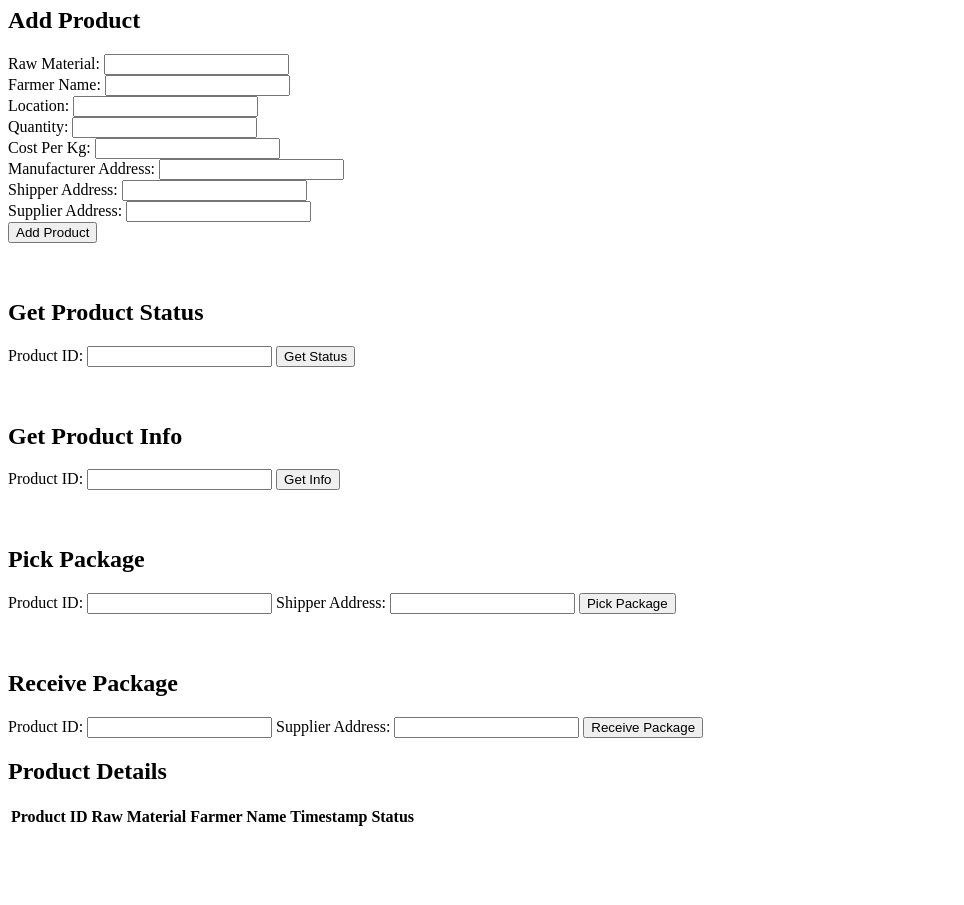
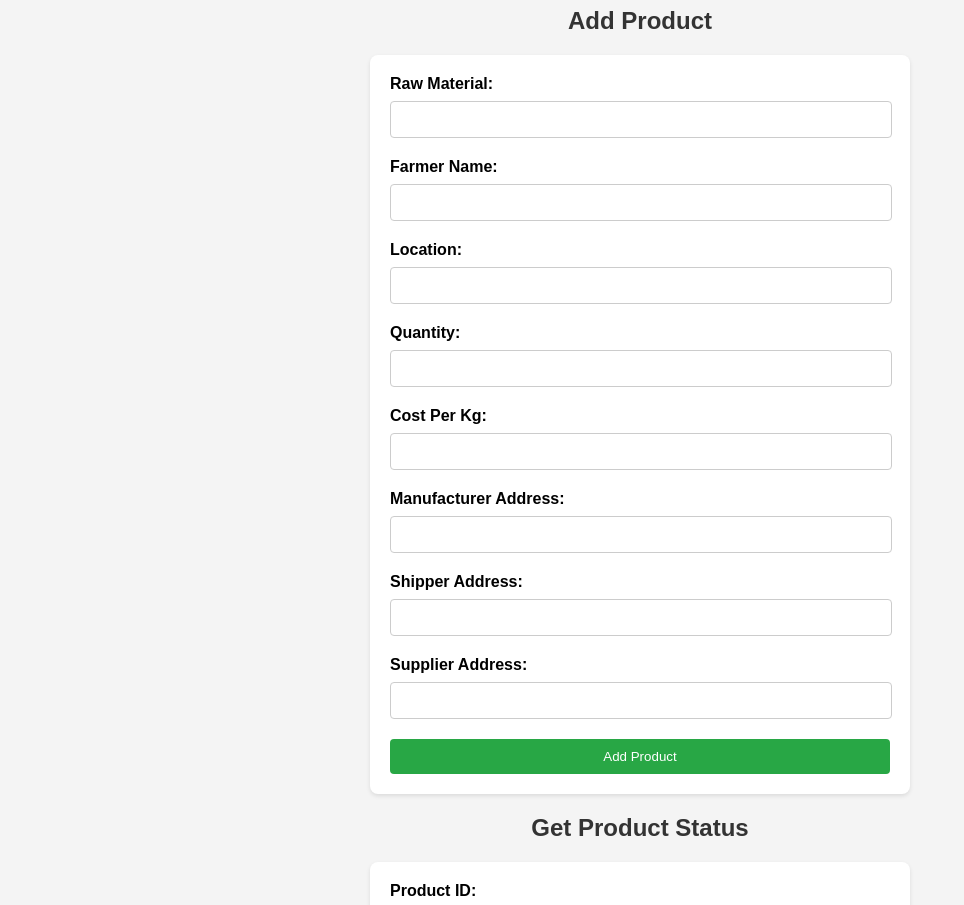
Before and after one commit to PAVAN28GIT/supplychain-dapp, a plain HTML site: page frontend_simple/index.html in a window 1280 px wide. Shown: the part 73-978 px from the top of the page, without its empty margins (0-964 px from the left). Before the commit the page ends 910 px from the top, so only its background shows below. Drawn offline with Linux system fonts and the light colour scheme; a script that the page names is missing.

Commit message:
added css

```diff
--- a/frontend_simple/index.html
+++ b/frontend_simple/index.html
@@ -5,12 +5,62 @@
     <meta name="viewport" content="width=device-width, initial-scale=1.0">
     <title>Smart Contract Interaction</title>
     <script src="https://cdn.ethers.io/lib/ethers-5.0.umd.min.js" type="text/javascript"></script>
+    <style>
+        body {
+            font-family: Arial, sans-serif;
+            margin: 0;
+            padding: 0;
+            background-color: #f4f4f4;
+        }
+
+        h1, h2 {
+            text-align: center;
+            color: #333;
+        }
+
+        form, div {
+            background-color: #fff;
+            margin: 20px auto;
+            padding: 20px;
+            border-radius: 8px;
+            box-shadow: 0 2px 4px rgba(0, 0, 0, 0.1);
+            max-width: 500px;
+        }
+
+        label {
+            display: block;
+            margin-bottom: 8px;
+            font-weight: bold;
+        }
+
+        input[type="text"], input[type="number"] {
+            width: calc(100% - 20px);
+            padding: 10px;
+            margin-bottom: 20px;
+            border: 1px solid #ccc;
+            border-radius: 4px;
+        }
+
+        button {
+            display: block;
+            width: 100%;
+            padding: 10px;
+            background-color: #28a745;
+            color: #fff;
+            border: none;
+            border-radius: 4px;
+            cursor: pointer;
+        }
+
+        button:hover {
+            background-color: #218838;
+        }
+    </style>
 </head>
 <body>
     <h1>Smart Contract Interaction</h1>
 
     <h2>Add Product</h2>
-
     <form id="addProductForm">
         <label for="rawMaterial">Raw Material:</label>
         <input type="text" id="rawMaterial" required><br>
@@ -39,8 +89,6 @@
         <button type="submit">Add Product</button>
     </form>
 
-
-    <br><br>
     <h2>Get Product Status</h2>
     <div>
         <label for="statusProductId">Product ID:</label>
@@ -49,9 +97,6 @@
         <div id="productStatus"></div>
     </div>
 
-
-
-    <br><br>
     <h2>Get Product Info</h2>
     <div>
         <label for="infoProductId">Product ID:</label>
@@ -60,44 +105,23 @@
         <div id="productInfo"></div>
     </div>
 
-    <br><br>
-
+    <h2>Pick Package</h2>
     <div>
-        <h2>Pick Package</h2>
         <label for="pickProductId">Product ID:</label>
         <input type="number" id="pickProductId">
         <label for="pickShipper">Shipper Address:</label>
         <input type="text" id="pickShipper">
         <button id="pickPackageBtn">Pick Package</button>
     </div>
-    <br><br>
+
+    <h2>Receive Package</h2>
     <div>
-        <h2>Receive Package</h2>
         <label for="receivedProductId">Product ID:</label>
         <input type="number" id="receivedProductId">
         <label for="receivedSupplier">Supplier Address:</label>
         <input type="text" id="receivedSupplier">
         <button id="receivedPackageBtn">Receive Package</button>
     </div>
-<!-- this will not work rn because when smart contract was deployed u did not have event feature -->
-    <div id="productTable">
-        <h2>Product Details</h2>
-        <table>
-            <thead>
-                <tr>
-                    <th>Product ID</th>
-                    <th>Raw Material</th>
-                    <th>Farmer Name</th>
-                    <th>Timestamp</th>
-                    <th>Status</th>
-                </tr>
-            </thead>
-            <tbody id="productTableBody">
-                <!-- Product details will be dynamically added here -->
-            </tbody>
-        </table>
-    </div>
-
 
     <script src="app.js"></script>
 </body>
```
